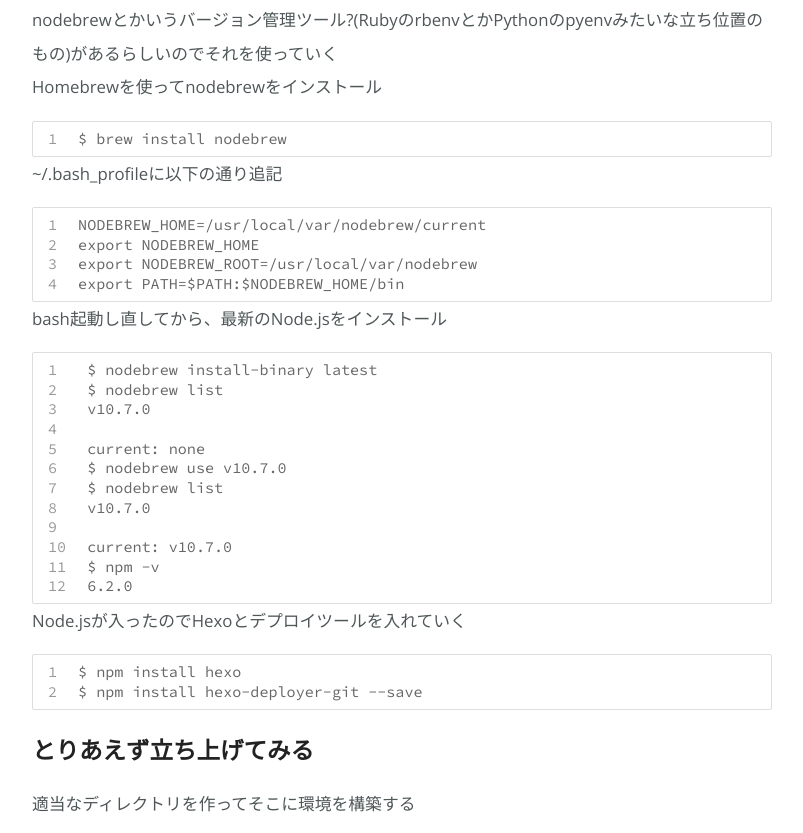
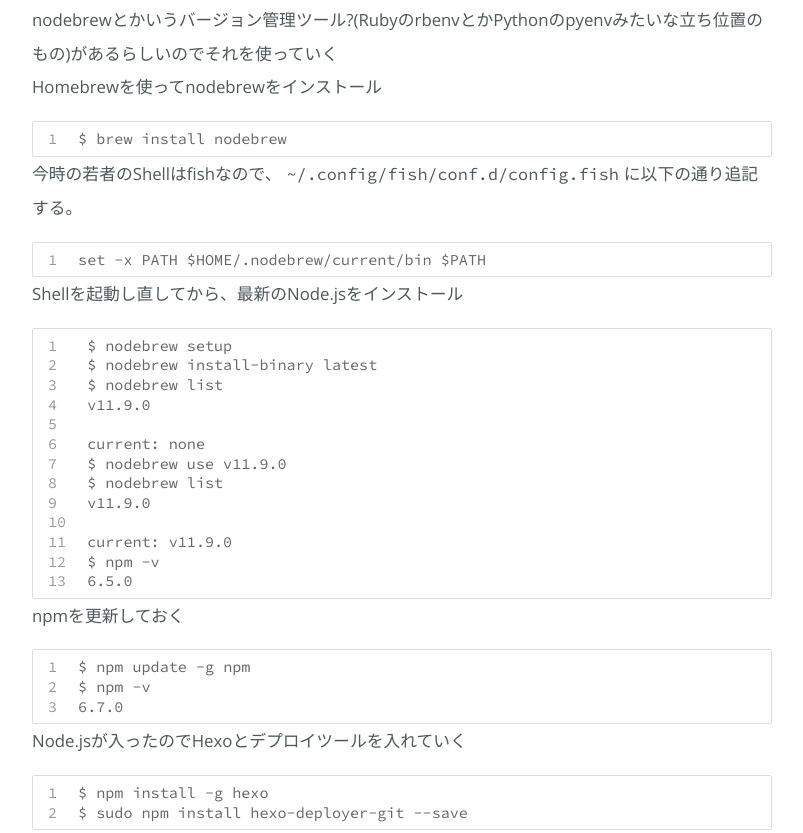
Before and after one commit to wawawanet/wawawanet.github.io, a plain HTML site: page 2018/07/29/how-to-use-hexo/index.html in a window 1280 px wide. Shown: the part 1280-2113 px from the top of the page, without its empty margins (338-1141 px from the left). Drawn offline with nearby package versions, Linux system fonts and the light colour scheme; a script that the page names is missing.

Commit message:
Site updated: 2019-03-06 22:43:17

```diff
--- a/2018/07/29/how-to-use-hexo/index.html
+++ b/2018/07/29/how-to-use-hexo/index.html
@@ -12,7 +12,7 @@
 <meta property="og:site_name" content="wawawa.net">
 <meta property="og:description" content="モチベーション・自分のWebページが欲しいけど、レンタルサーバ代は払いたくない・動的なページである必要性はない→ Github Pagesでいい感じのものを作ってしまえばいいじゃん！という感じ どうやって作るかhttps://qiita.com/okmttdhr/items/82ecb0332835472e905fにあるように、Github Pagesでブログ構築ができる静的サイトジェネレーターは">
 <meta property="og:locale" content="ja">
-<meta property="og:updated_time" content="2018-07-31T11:03:34.000Z">
+<meta property="og:updated_time" content="2019-03-06T13:42:54.348Z">
 <meta name="twitter:card" content="summary">
 <meta name="twitter:title" content="Hexoを使ってブログ作成, Github Pagesにデプロイするまで">
 <meta name="twitter:description" content="モチベーション・自分のWebページが欲しいけど、レンタルサーバ代は払いたくない・動的なページである必要性はない→ Github Pagesでいい感じのものを作ってしまえばいいじゃん！という感じ どうやって作るかhttps://qiita.com/okmttdhr/items/82ecb0332835472e905fにあるように、Github Pagesでブログ構築ができる静的サイトジェネレーターは">
@@ -79,12 +79,14 @@
 <h2 id="作っていく"><a href="#作っていく" class="headerlink" title="作っていく"></a>作っていく</h2><h3 id="Github-Pages用のRepository作成"><a href="#Github-Pages用のRepository作成" class="headerlink" title="Github Pages用のRepository作成"></a>Github Pages用のRepository作成</h3><p>Githubにアクセス → 右上の「+」ボタンから「New Repository」を選択<br>Repository Nameは username.github.io にすること！<br>URLがめんどくさくなります。<br>※この記事内でusernameと書かれているところは適宜Githubのユーザ名に置き換えて実行してください。</p>
 <h3 id="Hexoのインストール"><a href="#Hexoのインストール" class="headerlink" title="Hexoのインストール"></a>Hexoのインストール</h3><p>nodebrewとかいうバージョン管理ツール?(RubyのrbenvとかPythonのpyenvみたいな立ち位置のもの)があるらしいのでそれを使っていく<br>Homebrewを使ってnodebrewをインストール</p>
 <figure class="highlight plain"><table><tr><td class="gutter"><pre><span class="line">1</span><br></pre></td><td class="code"><pre><span class="line">$ brew install nodebrew</span><br></pre></td></tr></table></figure>
-<p>~/.bash_profileに以下の通り追記</p>
-<figure class="highlight plain"><table><tr><td class="gutter"><pre><span class="line">1</span><br><span class="line">2</span><br><span class="line">3</span><br><span class="line">4</span><br></pre></td><td class="code"><pre><span class="line">NODEBREW_HOME=/usr/local/var/nodebrew/current</span><br><span class="line">export NODEBREW_HOME</span><br><span class="line">export NODEBREW_ROOT=/usr/local/var/nodebrew</span><br><span class="line">export PATH=$PATH:$NODEBREW_HOME/bin</span><br></pre></td></tr></table></figure>
-<p>bash起動し直してから、最新のNode.jsをインストール</p>
-<figure class="highlight plain"><table><tr><td class="gutter"><pre><span class="line">1</span><br><span class="line">2</span><br><span class="line">3</span><br><span class="line">4</span><br><span class="line">5</span><br><span class="line">6</span><br><span class="line">7</span><br><span class="line">8</span><br><span class="line">9</span><br><span class="line">10</span><br><span class="line">11</span><br><span class="line">12</span><br></pre></td><td class="code"><pre><span class="line">$ nodebrew install-binary latest</span><br><span class="line">$ nodebrew list</span><br><span class="line">v10.7.0</span><br><span class="line"></span><br><span class="line">current: none</span><br><span class="line">$ nodebrew use v10.7.0</span><br><span class="line">$ nodebrew list</span><br><span class="line">v10.7.0</span><br><span class="line"></span><br><span class="line">current: v10.7.0</span><br><span class="line">$ npm -v</span><br><span class="line">6.2.0</span><br></pre></td></tr></table></figure>
+<p>今時の若者のShellはfishなので、<code>~/.config/fish/conf.d/config.fish</code>に以下の通り追記する。</p>
+<figure class="highlight plain"><table><tr><td class="gutter"><pre><span class="line">1</span><br></pre></td><td class="code"><pre><span class="line">set -x PATH $HOME/.nodebrew/current/bin $PATH</span><br></pre></td></tr></table></figure>
+<p>Shellを起動し直してから、最新のNode.jsをインストール</p>
+<figure class="highlight plain"><table><tr><td class="gutter"><pre><span class="line">1</span><br><span class="line">2</span><br><span class="line">3</span><br><span class="line">4</span><br><span class="line">5</span><br><span class="line">6</span><br><span class="line">7</span><br><span class="line">8</span><br><span class="line">9</span><br><span class="line">10</span><br><span class="line">11</span><br><span class="line">12</span><br><span class="line">13</span><br></pre></td><td class="code"><pre><span class="line">$ nodebrew setup</span><br><span class="line">$ nodebrew install-binary latest</span><br><span class="line">$ nodebrew list</span><br><span class="line">v11.9.0</span><br><span class="line"></span><br><span class="line">current: none</span><br><span class="line">$ nodebrew use v11.9.0</span><br><span class="line">$ nodebrew list</span><br><span class="line">v11.9.0</span><br><span class="line"></span><br><span class="line">current: v11.9.0</span><br><span class="line">$ npm -v</span><br><span class="line">6.5.0</span><br></pre></td></tr></table></figure>
+<p>npmを更新しておく</p>
+<figure class="highlight plain"><table><tr><td class="gutter"><pre><span class="line">1</span><br><span class="line">2</span><br><span class="line">3</span><br></pre></td><td class="code"><pre><span class="line">$ npm update -g npm</span><br><span class="line">$ npm -v</span><br><span class="line">6.7.0</span><br></pre></td></tr></table></figure>
 <p>Node.jsが入ったのでHexoとデプロイツールを入れていく</p>
-<figure class="highlight plain"><table><tr><td class="gutter"><pre><span class="line">1</span><br><span class="line">2</span><br></pre></td><td class="code"><pre><span class="line">$ npm install hexo</span><br><span class="line">$ npm install hexo-deployer-git --save</span><br></pre></td></tr></table></figure>
+<figure class="highlight plain"><table><tr><td class="gutter"><pre><span class="line">1</span><br><span class="line">2</span><br></pre></td><td class="code"><pre><span class="line">$ npm install -g hexo</span><br><span class="line">$ sudo npm install hexo-deployer-git --save</span><br></pre></td></tr></table></figure>
 <h3 id="とりあえず立ち上げてみる"><a href="#とりあえず立ち上げてみる" class="headerlink" title="とりあえず立ち上げてみる"></a>とりあえず立ち上げてみる</h3><p>適当なディレクトリを作ってそこに環境を構築する</p>
 <figure class="highlight plain"><table><tr><td class="gutter"><pre><span class="line">1</span><br><span class="line">2</span><br><span class="line">3</span><br><span class="line">4</span><br></pre></td><td class="code"><pre><span class="line">$ mkdir blog</span><br><span class="line">$ cd blog</span><br><span class="line">$ hexo init</span><br><span class="line">$ hexo server</span><br></pre></td></tr></table></figure>
 <p>localhost:4000にアクセス出来たらとりあえず成功です。</p>
```
Also changed, not shown: index.html (+7 -5 lines).
